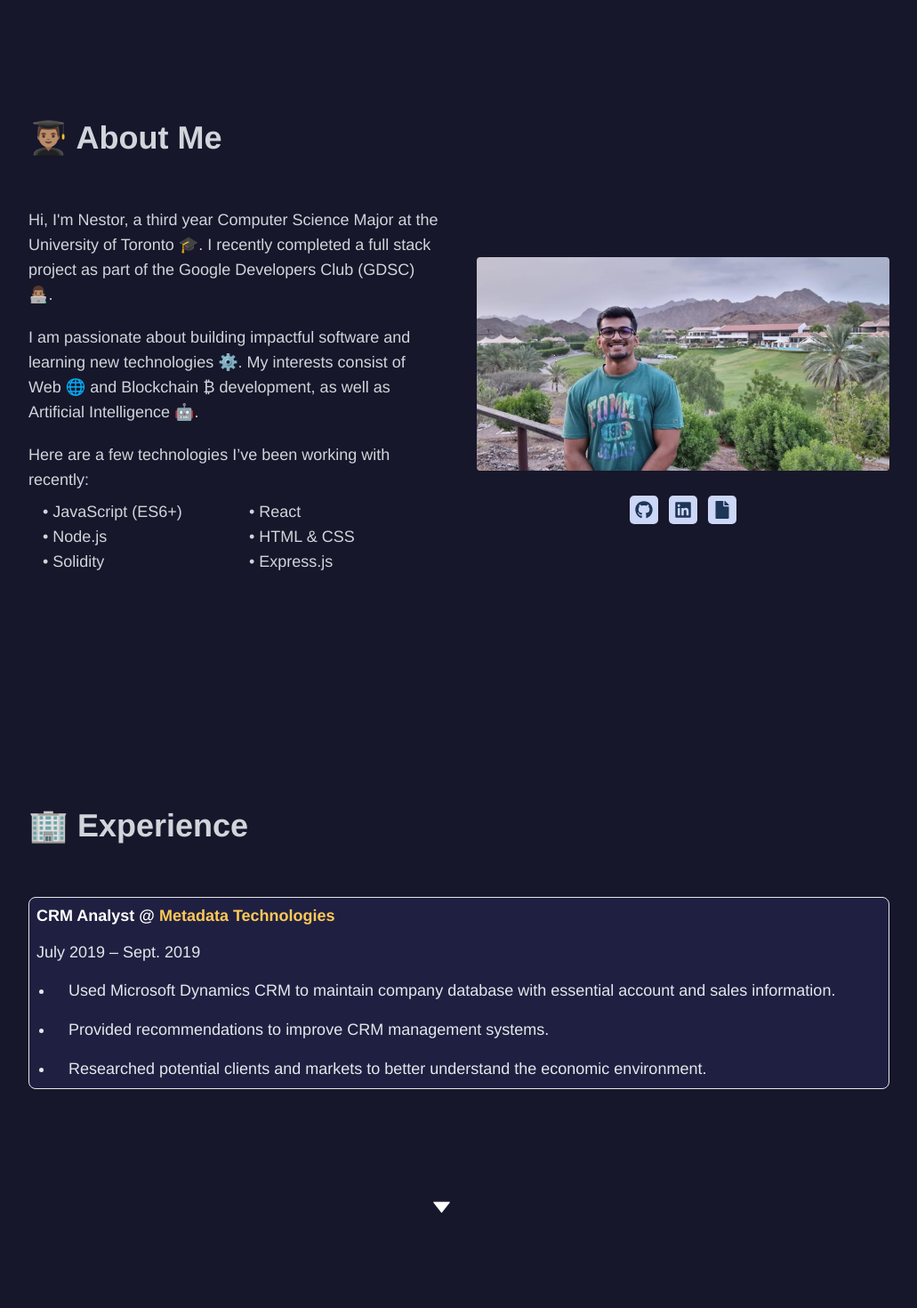
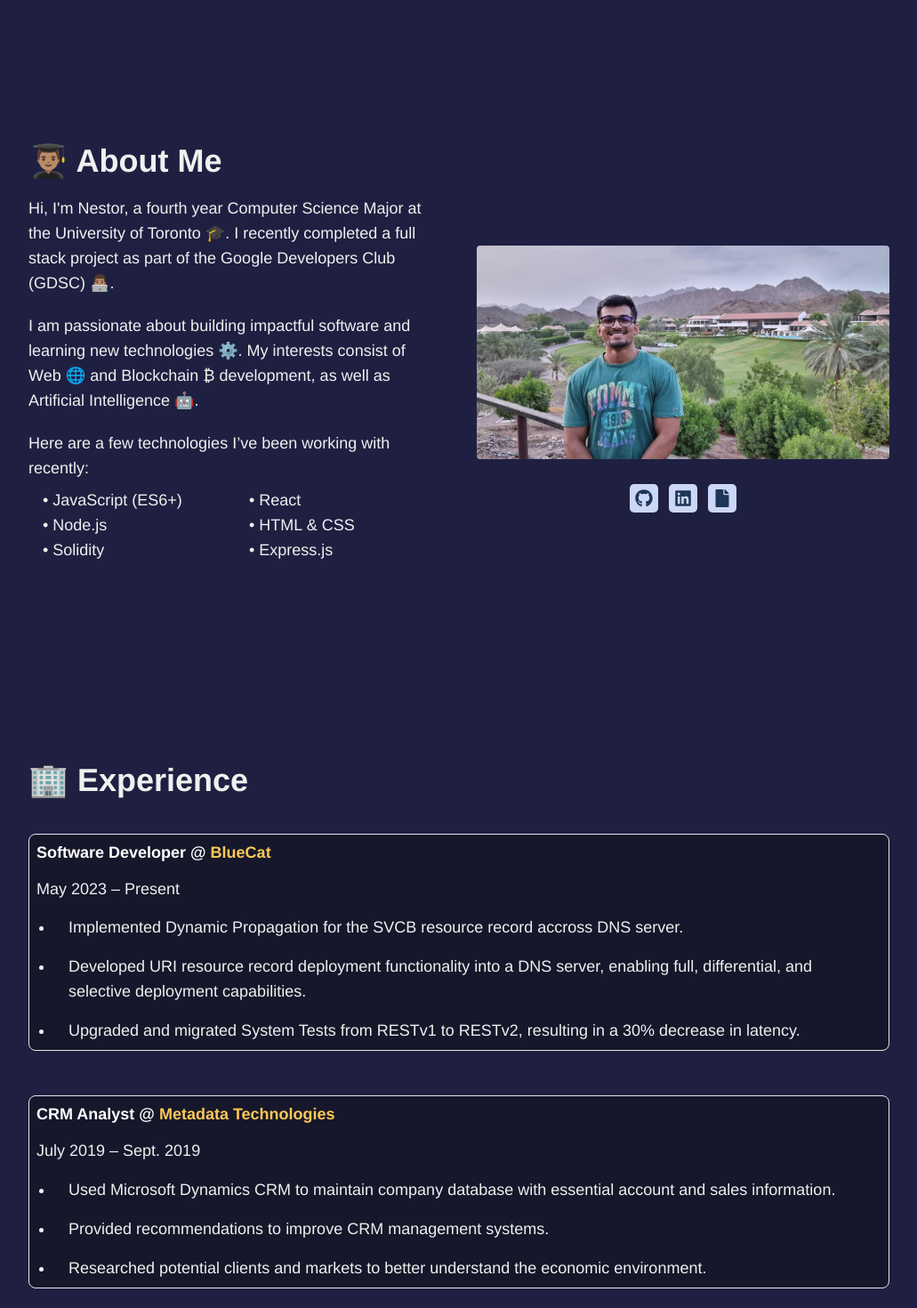
Before and after one commit to Nestor-19/personal-website, a React (Create React App) app: page / in a window 1280 px wide. Shown: the part 800-2270 px from the top of the page at 89% size, without its empty margins (124-1155 px from the left). Built offline with nearby package versions, Linux system fonts and the light colour scheme; what tw-elements would draw is missing.

Commit message:
Updated UI and Experience section of project

```diff
--- a/src/components/About/About.js
+++ b/src/components/About/About.js
@@ -5,10 +5,10 @@ import {FaGithub, FaLinkedin, FaFile} from "react-icons/fa";
 
 const About = () => {
   return (
-    <div name='About' className='w-full h-[780px] bg-[#16172a] text-gray-300 pt-[65%] sm:pt-0 sm:pb-[10%]'>
+    <div name='About' className='w-full h-[780px]  text-[#F0F0F0] pt-[65%] sm:pt-0 sm:pb-[0%]'>
       <div className='flex flex-col justify-center items-center w-full h-full'>
-        <div className='max-w-[1000px] w-full grid grid-cols-2 gap-8 pt-[10%]'>
-          <div className='pb-[12%] pl-4 flex flex-row text-3xl sm:text-4xl gap-3 font-bold fontSmall'>
+        <div className='max-w-[1000px] w-full grid grid-cols-2 gap-8 pt-[1%]'>
+          <div className='pb-[4%] pl-4 flex flex-row text-3xl sm:text-4xl gap-3 font-bold fontSmall'>
             <p className='inline hover:text-[#ffc857]'>
                 👨🏽‍🎓 About Me
             </p>
@@ -17,7 +17,7 @@ const About = () => {
         </div>
           <div className='max-w-[1000px] w-full grid sm:grid-cols-2 gap-10 px-4 text-lg'>
             <div>
-              <p className='pb-5'>Hi, I'm Nestor, a third year Computer Science Major at the University
+              <p className='pb-5'>Hi, I'm Nestor, a fourth year Computer Science Major at the University
                 of Toronto 🎓. I recently completed a full stack project as part of the Google Developers Club (GDSC) 👨🏽‍💻.
               </p>
               <p className='pb-5'>
--- a/src/components/Experience/Experience.js
+++ b/src/components/Experience/Experience.js
@@ -4,17 +4,31 @@ import { Link } from 'react-scroll';
 
 const Experience = () => {
   return (
-    <div name='Experience' className='w-full h-[820px] sm:h-[780px] text-gray-300 bg-[#16172a] pt-[40%] sm:pt-[0]'>
-        <div className='flex flex-col justify-center items-center w-full sm:pt-[10%] pt-[30%]'>
+    <div name='Experience' className='w-full h-[1160px] sm:h-[780px] text-[#F0F0F0] pt-[40%] sm:pt-[0]'>
+        <div className='flex flex-col justify-center items-center w-full sm:pt-[6%] pt-[30%]'>
             <div className='max-w-[1000px] w-full gap-8'>
-                <div className='pb-[6%] pl-4 flex flex-row text-3xl sm:text-4xl gap-4 sm:gap-3 font-bold fontSmall'>
+                <div className='pb-[4%] pl-4 flex flex-row text-3xl sm:text-4xl gap-4 sm:gap-3 font-bold fontSmall'>
                     <p className='hover:text-[#ffc857]'>
                         🏢 Experience
                     </p>
                 </div>
 
-                <div className='pl-4 pr-4 text-gray-200 gap-[1%]'>
-                    <div className='rounded-lg border flex flex-col gap-4 bg-[#1f2041] pt-2 pl-2 pb-2'>
+                <div className='pl-4 pr-4 pb-[10%] sm:pb-[5%] text-[#F0F0F0] gap-[1%]'>
+                    <div className='rounded-lg border flex flex-col gap-4 bg-[#16172a] pt-2 pl-2 pb-2'>
+                        <p className='font-bold text-white'>Software Developer @ <span className='inline text-[#ffc857]'>BlueCat</span></p>
+                        <p>May 2023 – Present</p>
+                        <div className='text-md sm:text-lg'>
+                            <ul className='list-outside flex flex-col gap-4 list-disc ml-5'>
+                                <li>Implemented Dynamic Propagation for the SVCB resource record accross DNS server.</li>
+                                <li>Developed URI resource record deployment functionality into a DNS server, enabling full, differential, and selective deployment capabilities.</li>
+                                <li>Upgraded and migrated System Tests from RESTv1 to RESTv2, resulting in a 30% decrease in latency.</li>
+                            </ul>
+                        </div>
+                    </div>
+                </div>
+
+                <div className='pl-4 pr-4 text-[#F0F0F0] gap-[1%]'>
+                    <div className='rounded-lg border flex flex-col gap-4 bg-[#16172a] pt-2 pl-2 pb-2'>
                         <p className='font-bold text-white'>CRM Analyst @ <span className='inline text-[#ffc857]'>Metadata Technologies</span></p>
                         <p>July 2019 – Sept. 2019</p>
                         <div className='text-md sm:text-lg'>
@@ -25,15 +39,8 @@ const Experience = () => {
                             </ul>
                         </div>
                     </div>
-
                 </div>
             </div>
-            <div className='pt-[10%] sm:pt-[11%] animate-bounce text-[150%] pr-[3%] text-white'>
-                <Link to="Projects" smooth={true} duration={500}>
-                    <p><button><AiFillCaretDown /></button></p>
-                </Link>
-            </div>
-
         </div>
     </div>
   )
```
